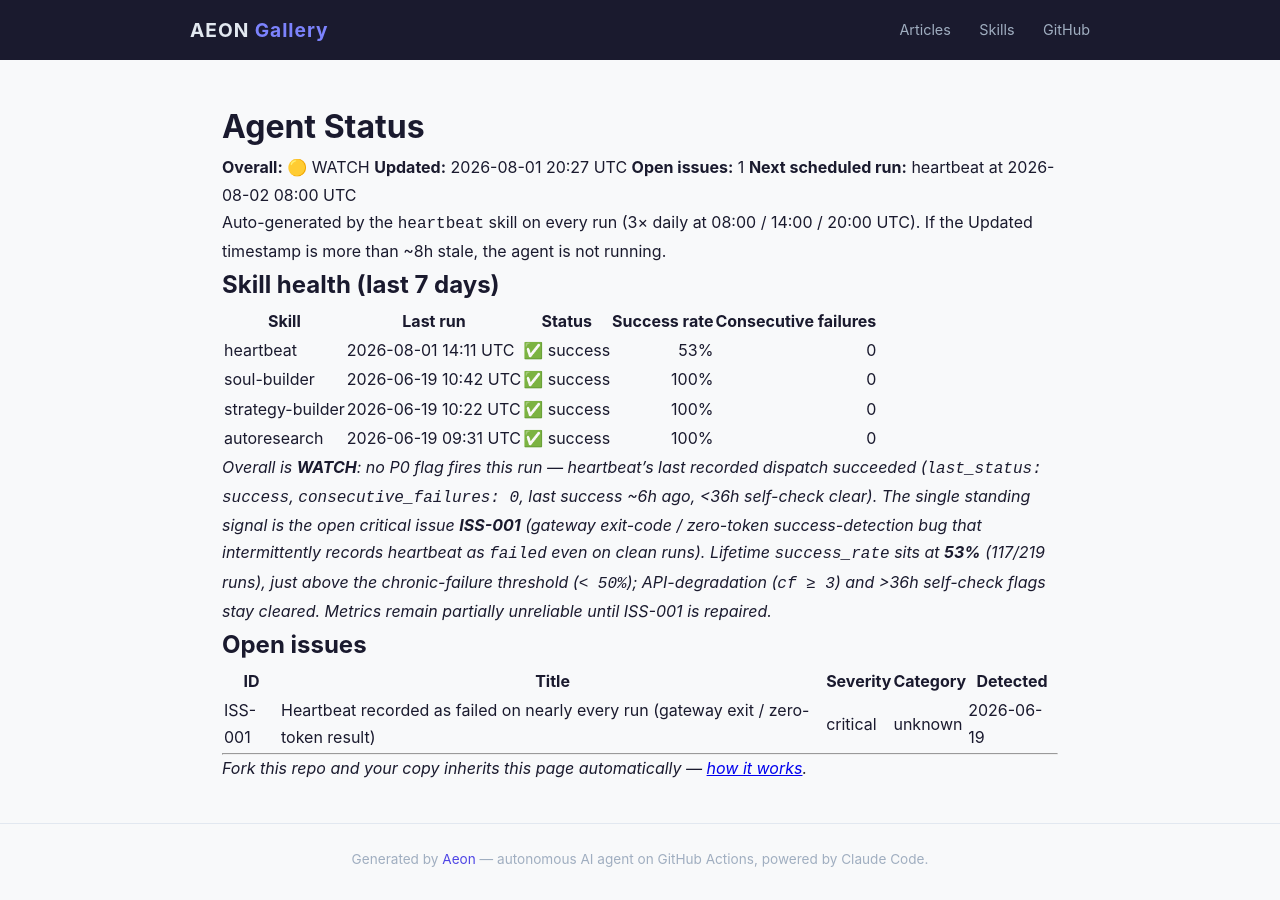
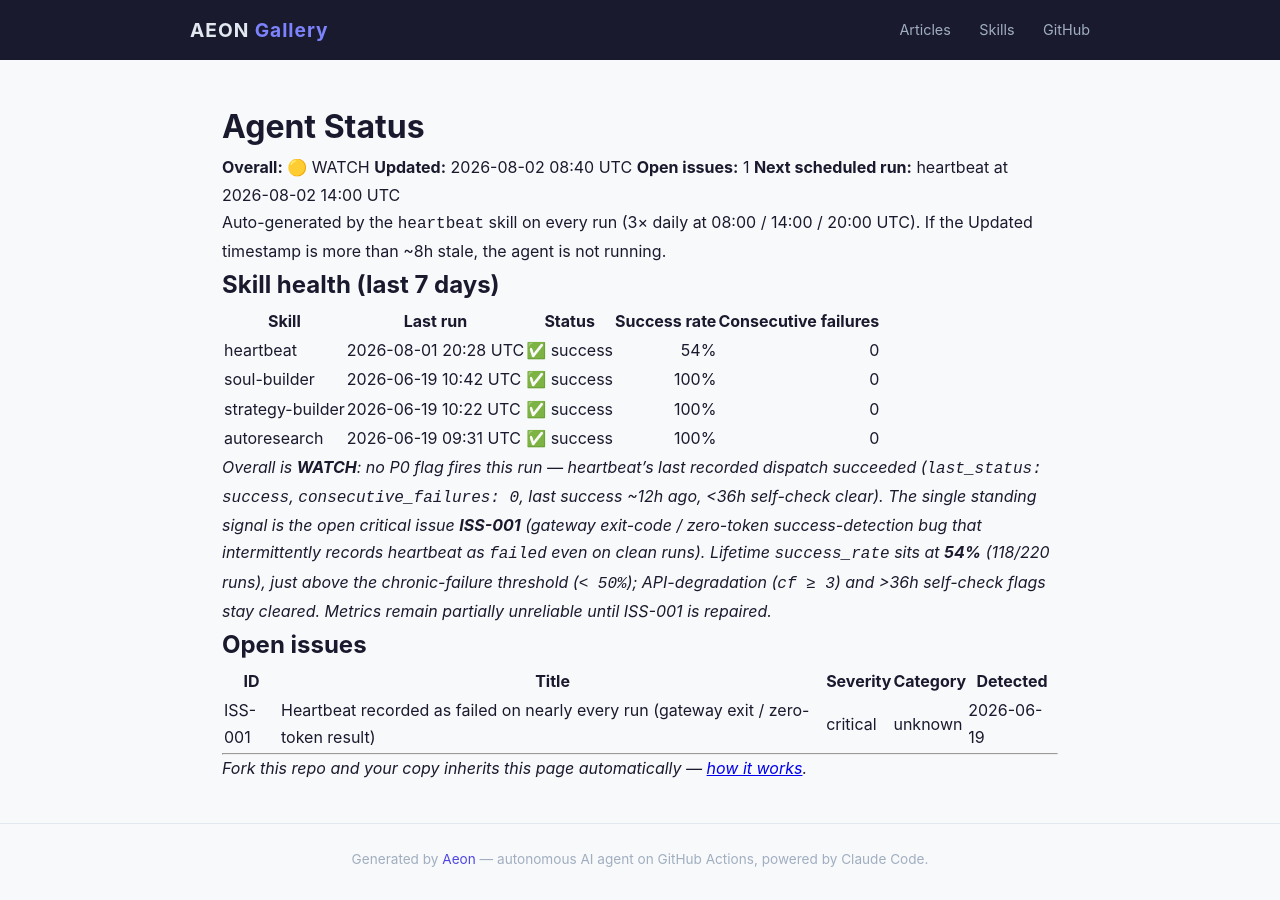
Before and after one commit to RickCrosschain/aeon, a Jekyll site: the page built from docs/status.md, in a window 1280 px wide. Built offline with Jekyll 4.4.1, drawn with Linux system fonts in a browser that asks for light colours.

Commit message:
chore(heartbeat): auto-commit 2026-08-02

```diff
--- a/docs/status.md
+++ b/docs/status.md
@@ -7,9 +7,9 @@
 # Agent Status
 
 **Overall:** 🟡 WATCH
-**Updated:** 2026-08-01 20:27 UTC
+**Updated:** 2026-08-02 08:40 UTC
 **Open issues:** 1
-**Next scheduled run:** heartbeat at 2026-08-02 08:00 UTC
+**Next scheduled run:** heartbeat at 2026-08-02 14:00 UTC
 
 Auto-generated by the `heartbeat` skill on every run (3× daily at 08:00 / 14:00 / 20:00 UTC). If the Updated timestamp is more than ~8h stale, the agent is not running.
 
@@ -17,12 +17,12 @@
 
 | Skill | Last run | Status | Success rate | Consecutive failures |
 |-------|----------|--------|-------------:|---------------------:|
-| heartbeat | 2026-08-01 14:11 UTC | ✅ success | 53% | 0 |
+| heartbeat | 2026-08-01 20:28 UTC | ✅ success | 54% | 0 |
 | soul-builder | 2026-06-19 10:42 UTC | ✅ success | 100% | 0 |
 | strategy-builder | 2026-06-19 10:22 UTC | ✅ success | 100% | 0 |
 | autoresearch | 2026-06-19 09:31 UTC | ✅ success | 100% | 0 |
 
-_Overall is **WATCH**: no P0 flag fires this run — heartbeat's last recorded dispatch succeeded (`last_status: success`, `consecutive_failures: 0`, last success ~6h ago, <36h self-check clear). The single standing signal is the open critical issue **ISS-001** (gateway exit-code / zero-token success-detection bug that intermittently records heartbeat as `failed` even on clean runs). Lifetime `success_rate` sits at **53%** (117/219 runs), just above the chronic-failure threshold (`< 50%`); API-degradation (`cf ≥ 3`) and >36h self-check flags stay cleared. Metrics remain partially unreliable until ISS-001 is repaired._
+_Overall is **WATCH**: no P0 flag fires this run — heartbeat's last recorded dispatch succeeded (`last_status: success`, `consecutive_failures: 0`, last success ~12h ago, <36h self-check clear). The single standing signal is the open critical issue **ISS-001** (gateway exit-code / zero-token success-detection bug that intermittently records heartbeat as `failed` even on clean runs). Lifetime `success_rate` sits at **54%** (118/220 runs), just above the chronic-failure threshold (`< 50%`); API-degradation (`cf ≥ 3`) and >36h self-check flags stay cleared. Metrics remain partially unreliable until ISS-001 is repaired._
 
 ## Open issues
 
--- a/memory/token-usage.csv
+++ b/memory/token-usage.csv
@@ -120,3 +120,4 @@
 2026-08-01,heartbeat,claude-opus-4-8,2098,5985,426781,57325
 2026-08-01,heartbeat,claude-opus-4-8,2100,6082,500223,40774
 2026-08-01,heartbeat,claude-opus-4-8,2239,7006,777711,60850
+2026-08-02,heartbeat,claude-opus-4-8,2102,4323,529127,57469
```
Also changed, not shown: memory/logs/2026-08-02.md (added, +16 -0 lines), .outputs/heartbeat.md.
